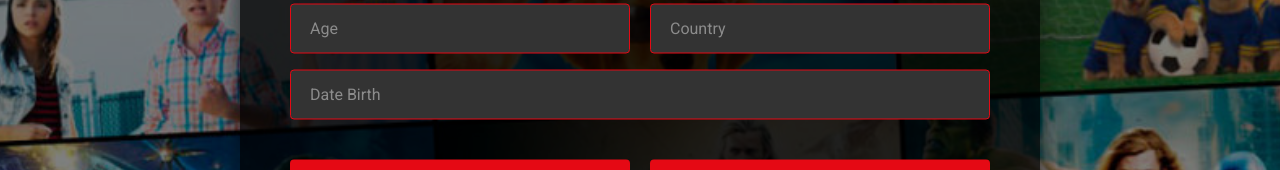
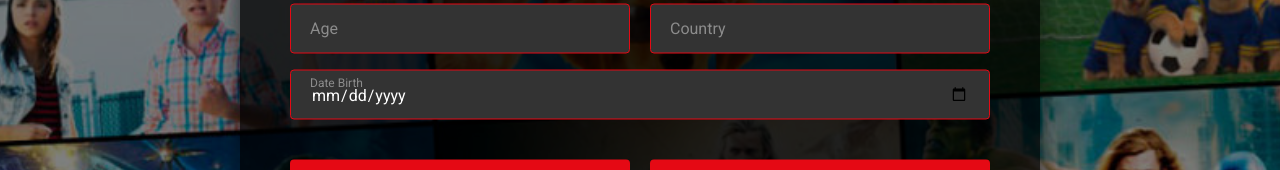
Before and after one commit to Allison12B/Project_II_Client_VII_C, a plain HTML site: page adminCreate.html in a window 1280 px wide. Shown: the part 434-604 px from the top of the page. Drawn offline with Linux system fonts and the light colour scheme.

Commit message:
Fixed the data type of the birth

```diff
--- a/adminCreate.html
+++ b/adminCreate.html
@@ -74,7 +74,7 @@
 
             <div class="form-row">
                 <div class="form-control form-col">
-                    <input type="text" id="dateBirthAdmin" name="dateBirthAdmin" class="form-control" aria-describedby="helpId" placeholder="DD/MM/YYYY" required>
+                    <input type="date" id="dateBirthAdmin" name="dateBirthAdmin" class="form-control" aria-describedby="helpId" placeholder="DD/MM/YYYY" required>
                     <label>Date Birth</label>
                 </div>
             </div>
```
